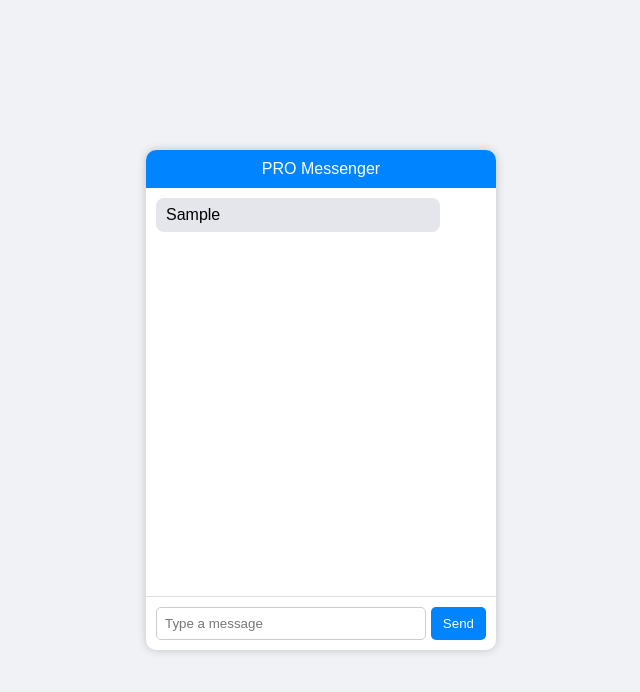
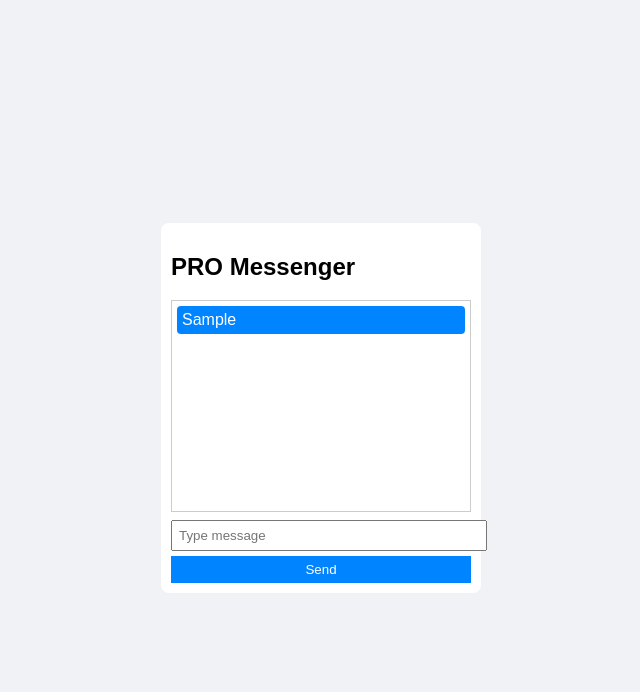
Before and after one commit to Jaiminpro-org/pro, a plain HTML site: page index.html in a window 1280 px wide. Both pictures are taken after typing "Sample" into the empty fields and a click on the button "Send". Shown: the whole page, without its empty margins (319-959 px from the left). Drawn offline with Linux system fonts and the light colour scheme.

Commit message:
first feature

```diff
--- a/index.html
+++ b/index.html
@@ -2,114 +2,23 @@
 <html lang="en">
 <head>
   <meta charset="UTF-8">
-  <title>Pro Messenger</title>
-  <style>
-    body {
-      font-family: Arial, sans-serif;
-      background: #f0f2f5;
-      display: flex;
-      justify-content: center;
-      align-items: center;
-      height: 100vh;
-      margin: 0;
-    }
+  <title>PRO Messenger</title>
 
-    .app {
-      width: 350px;
-      height: 500px;
-      background: white;
-      border-radius: 10px;
-      display: flex;
-      flex-direction: column;
-      box-shadow: 0 0 10px rgba(0,0,0,0.2);
-    }
-
-    .header {
-      padding: 10px;
-      background: #0084ff;
-      color: white;
-      text-align: center;
-      border-radius: 10px 10px 0 0;
-    }
-
-    #chat {
-      flex: 1;
-      padding: 10px;
-      overflow-y: auto;
-    }
-
-    .message {
-      background: #e4e6eb;
-      padding: 8px 10px;
-      border-radius: 8px;
-      margin-bottom: 6px;
-      max-width: 80%;
-    }
-
-    .input-area {
-      display: flex;
-      padding: 10px;
-      border-top: 1px solid #ddd;
-    }
-
-    #messageInput {
-      flex: 1;
-      padding: 8px;
-      border-radius: 5px;
-      border: 1px solid #ccc;
-      outline: none;
-    }
-
-    #sendBtn {
-      margin-left: 5px;
-      padding: 8px 12px;
-      background: #0084ff;
-      color: white;
-      border: none;
-      border-radius: 5px;
-      cursor: pointer;
-    }
-  </style>
+  <!-- CSS LINK -->
+  <link rel="stylesheet" href="style.css">
 </head>
 <body>
 
   <div class="app">
-    <div class="header">PRO Messenger</div>
+    <h2>PRO Messenger</h2>
 
-    <div id="chat" class="chat" ></div>
+    <div id="chat"></div>
 
-    <div class="input-area">
-      <input id="messageInput" type="text" placeholder="Type a message">
-      <button id="sendBtn">Send</button>
-    </div>
+    <input id="messageInput" type="text" placeholder="Type message">
+    <button id="sendBtn">Send</button>
   </div>
 
-  <script>
-    const input = document.getElementById("messageInput");
-    const button = document.getElementById("sendBtn");
-    const chat = document.getElementById("chat");
-
-    function sendMessage() {
-      const text = input.value.trim();
-      if (text === "") return;
-
-      const msg = document.createElement("div");
-      msg.className = "message";
-      msg.innerText = text;
-
-      chat.appendChild(msg);
-      input.value = "";
-      chat.scrollTop = chat.scrollHeight;
-    }
-
-    button.addEventListener("click", sendMessage);
-
-    input.addEventListener("keydown", function(e) {
-      if (e.key === "Enter") {
-        sendMessage();
-      }
-    });
-  </script>
-
+  <!-- JS LINK -->
+  <script src="script.js"></script>
 </body>
 </html>
--- a/script.js
+++ b/script.js
@@ -1,44 +1,18 @@
-const username = prompt("Enter your username") || "You";
-
+const chat = document.getElementById("chat");
 const input = document.getElementById("messageInput");
 const button = document.getElementById("sendBtn");
-const chat = document.getElementById("chat");
 
-function addMessage(text, sender, type) {
-  const msg = document.createElement("div");
-  msg.className = "message " + type;
-
-  const name = document.createElement("div");
-  name.className = "username";
-  name.innerText = sender;
-
-  const content = document.createElement("div");
-  content.innerText = text;
-
-  msg.appendChild(name);
-  msg.appendChild(content);
-  chat.appendChild(msg);
-
-  chat.scrollTop = chat.scrollHeight;
-}
+button.addEventListener("click", sendMessage);
 
 function sendMessage() {
   const text = input.value.trim();
   if (text === "") return;
 
-  addMessage(text, username, "me");
+  const msg = document.createElement("div");
+  msg.className = "message";
+  msg.innerText = text;
+
+  chat.appendChild(msg);
   input.value = "";
-
-  // demo reply
-  setTimeout(() => {
-    addMessage("Got it 👍", "Friend", "other");
-  }, 600);
+  chat.scrollTop = chat.scrollHeight;
 }
-
-button.addEventListener("click", sendMessage);
-
-input.addEventListener("keydown", function (e) {
-  if (e.key === "Enter") {
-    sendMessage();
-  }
-});
--- a/style.css
+++ b/style.css
@@ -1,89 +1,46 @@
 body {
   font-family: Arial, sans-serif;
-  background: #f2f2f2;
-  margin: 0;
+  background: #f0f2f5;
+  display: flex;
+  justify-content: center;
+  align-items: center;
+  height: 100vh;
 }
 
-header {
-  background: #1877f2;
-  color: white;
-  padding: 12px;
-  text-align: center;
-  font-size: 20px;
+.app {
+  background: white;
+  width: 300px;
+  padding: 10px;
+  border-radius: 8px;
 }
 
-.chat {
-  max-width: 400px;
-  margin: 20px auto;
-  background: white;
-  height: 500px;
-  display: flex;
-  flex-direction: column;
-}
-
-#messages {
-  flex: 1;
-  padding: 10px;
+#chat {
+  height: 200px;
+  border: 1px solid #ccc;
+  margin-bottom: 8px;
+  padding: 5px;
   overflow-y: auto;
 }
 
-.msg {
-  padding: 8px 12px;
-  margin: 5px 0;
-  border-radius: 15px;
-  max-width: 70%;
+.message {
+  background: #0084ff;
+  color: white;
+  padding: 5px;
+  margin-bottom: 4px;
+  border-radius: 4px;
 }
 
-.me {
-  background: #1877f2;
-  color: white;
-  margin-left: auto;
+input {
+  width: 100%;
+  padding: 6px;
+  margin-bottom: 5px;
 }
 
-.other {
-  background: #e4e6eb;
-}
-
-.input {
-  display: flex;
-  padding: 10px;
-}
-
-.input input {
-  flex: 1;
-  padding: 8px;
-}
-
-.input button {
-  padding: 8px 12px;
-}
-.chat {
-  display: flex;
-  flex-direction: column;
-}
-
-.message {
-  max-width: 75%;
-  padding: 8px 10px;
-  margin-bottom: 6px;
-  border-radius: 10px;
-  word-wrap: break-word;
-}
-
-.message.me {
-  align-self: flex-end;
+button {
+  width: 100%;
+  padding: 6px;
   background: #0084ff;
   color: white;
+  border: none;
+  cursor: pointer;
 }
-
-.message.other {
-  align-self: flex-start;
-  background: #e4e6eb;
-  color: black;
-}
-
-.username {
-  font-size: 11px;
-  opacity: 0.7;
-  margin-bottom: 2px;
-}
```
